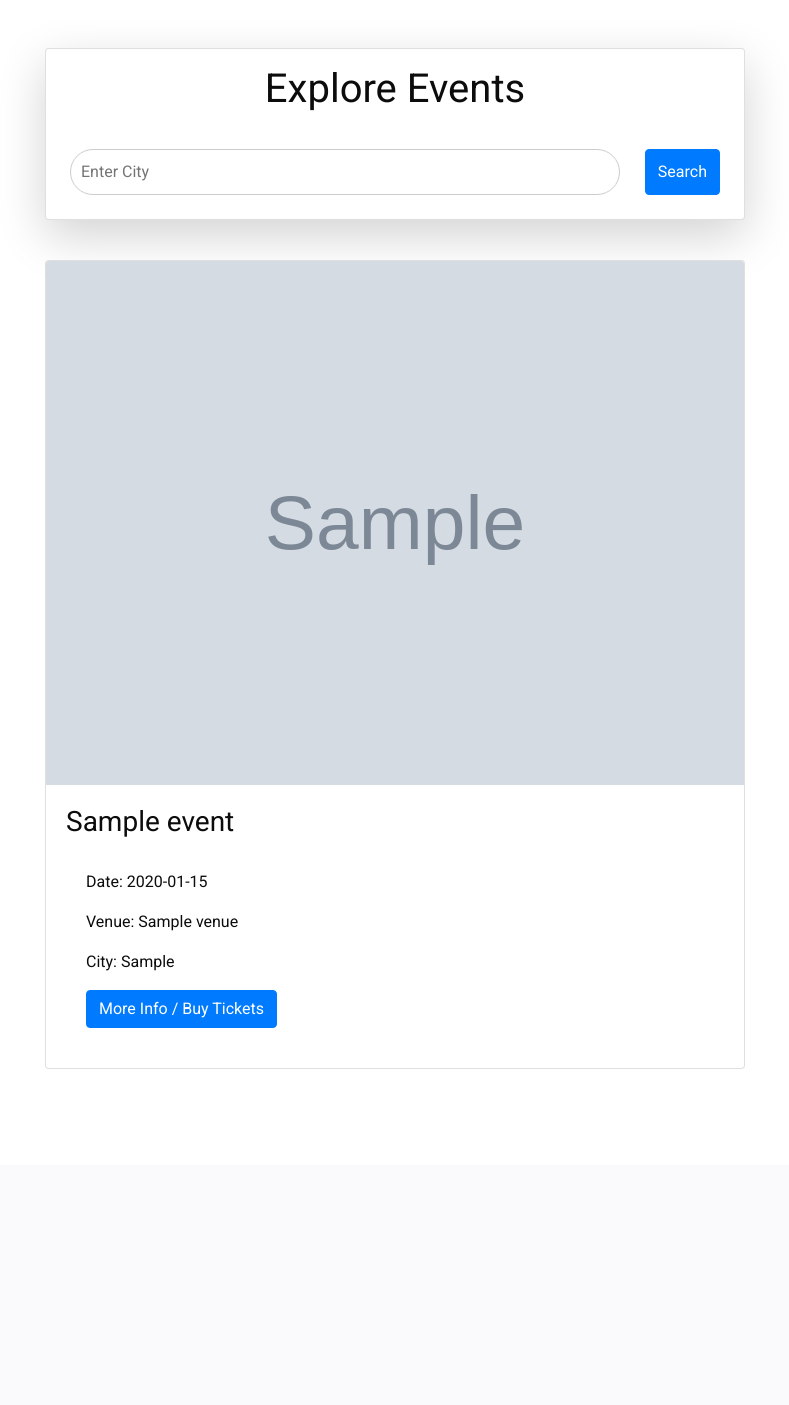
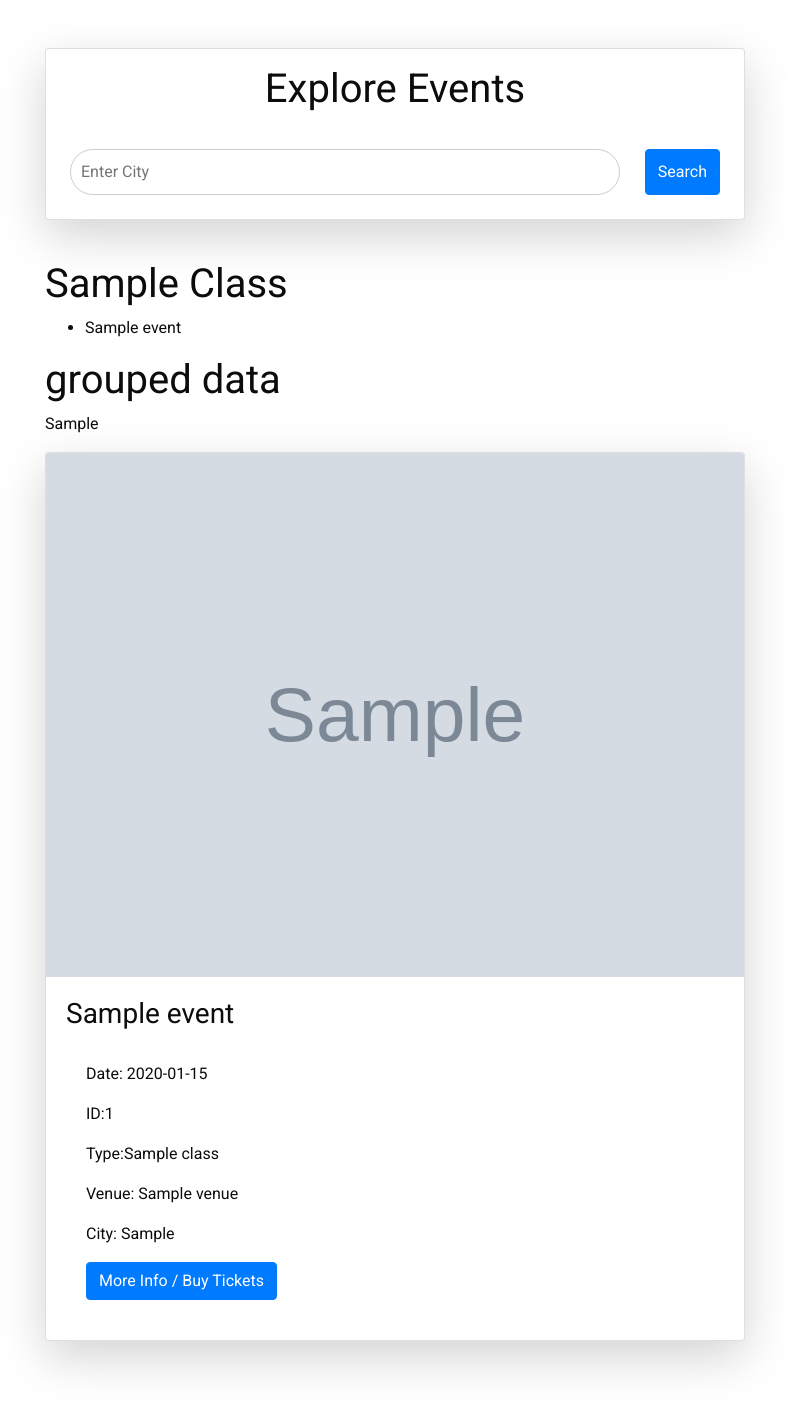
Before and after one commit to atticus-ezis/boardforthebored, a Django app: template templates/explore_events.html in a window 1280 px wide. Shown: the part 70-1475 px from the top of the page, without its empty margins (245-1034 px from the left). Before the commit the page ends 1139 px from the top, so only its background shows below. Run offline with Django 5.2, Linux system fonts and the light colour scheme; tables that the repository leaves empty hold one stand-in row (values such as "Sample post"); the template is opened without the code that fills it: values that come from a table or form of the project are taken from there, most other values are stand-ins (such as "Sample title", 1, 10 or a date in 2020); grey boxes marked "Sample" are stand-in pictures; some libraries are stand-ins or nearby versions.

Commit message:
created a groupby classification function and data  to template

```diff
--- a/templates/explore_events.html
+++ b/templates/explore_events.html
@@ -26,10 +26,34 @@
         {% if events %}
             <div class="w-100" style="max-width:700px;">
                 <div class="mt-3 mb-3">
+
+                    <!-- define key + value items from tuple -->
+                    {% for class, event_lists in grouped_events.items %}
+
+                        <!-- key -->
+                        <h1>{{class|title}}</h1>
+
+                        <!-- iterate through values -->
+
+                        <ul>
+                            {% for event_list in event_lists %}
+                                <li>{{event_list.name}}</li>
+                            {% endfor %}
+                        </ul>
+
+                    {% endfor %}
+
+                    <!-- group event info by type -->
+                    <h1>grouped data</h1>
+                    <p>{{grouped_events}}</p>
+
+
+
+
                     {% for event in events %}
 
                     <!-- event card -->
-                        <div class="card mb-5">
+                        <div class="card mb-3 shadow-lg">
 
                             <img class="card-img-top"src="{{ event.image_url }}" alt="{{ event.name }} image">
 
@@ -43,6 +67,8 @@
                                             {{ date }}{% if not forloop.last %}, {% endif %}
                                         {% endfor %}
                                     </p>
+                                    <p>ID:{{ event.id }}</p>
+                                    <p class="card-text">Type:{{ event.class }}</p>
 
                                     <p class="card-text">Venue: {{ event.venue }}</p>
                                     <p class="card-text">City: {{ event.venue_city }}</p>
```
Also changed, not shown: Events/test.py (added, +41 -0 lines), Events/views.py (+27 -6 lines).
